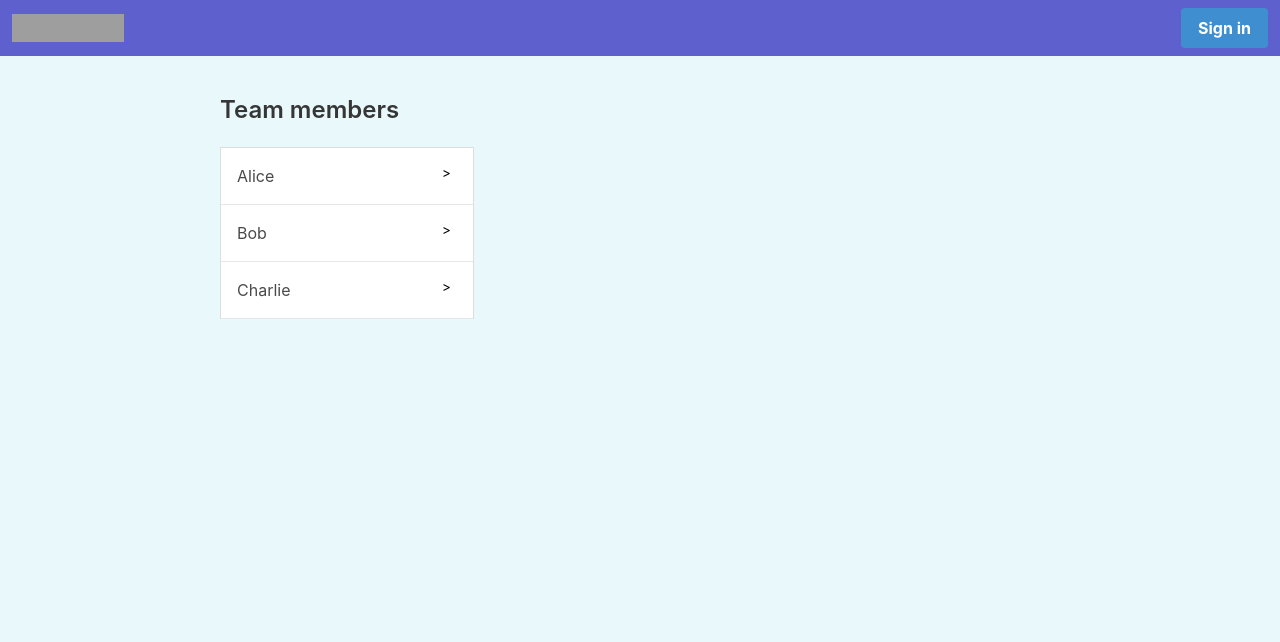
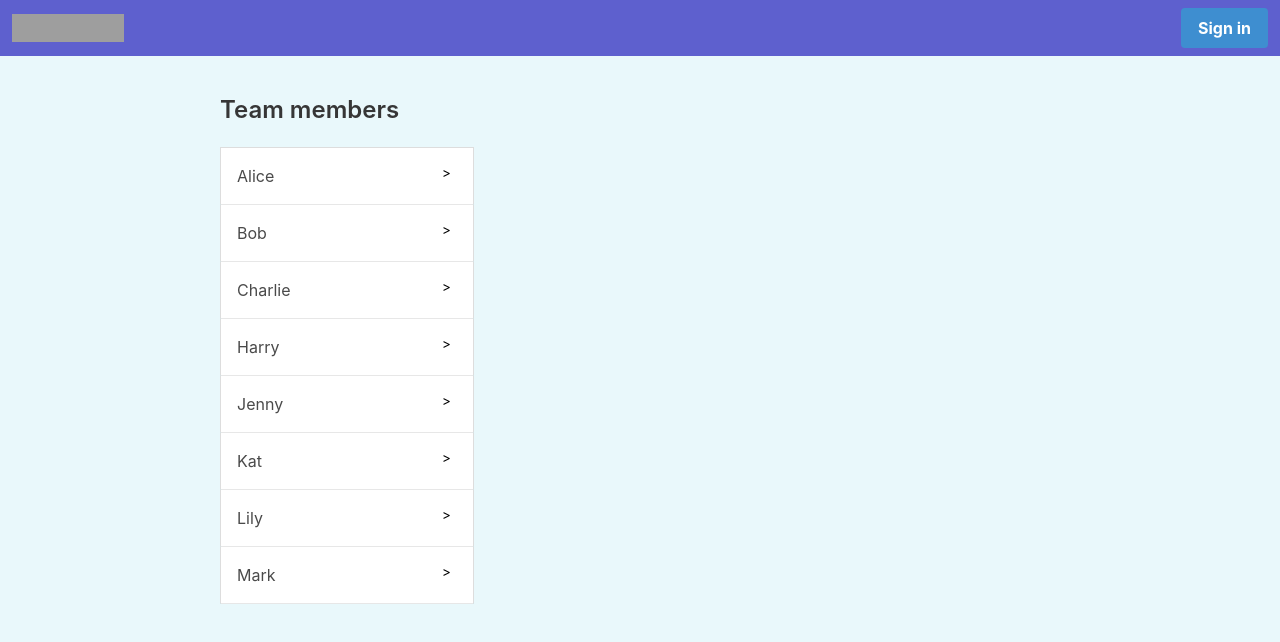
Before and after one commit to jkbhk/psa-code-sprint-2023, an Angular app: page /evaluation-head in a window 1280 px wide. Shown: the top 642 px of the page. Built offline with nearby package versions, Linux system fonts and the light colour scheme; grey boxes are pictures that could not be loaded.

Commit message:
added workers and department head stuff

```diff
--- a/src/app/course-tracker/course-tracker.component.html
+++ b/src/app/course-tracker/course-tracker.component.html
@@ -3,12 +3,12 @@
   <div class="grades-container">
     <table class="table is-bordered is-narrow">
       <tr>
-        <th>Module</th>
-        <th>Grade</th>
+        <th>Course</th>
+        <th>Status</th>
       </tr>
       <tr *ngFor="let course of courses | keyvalue; let i =index">
-        <!-- <td>{{course.name}}</td>
-        <td>{{course.status}}</td> -->
+        <td>{{course.value.name}}</td>
+        <td>{{course.value.status}}</td>
       </tr>
     </table>
   </div>
--- a/src/app/data.service.ts
+++ b/src/app/data.service.ts
@@ -18,6 +18,17 @@ export class DataService {
     this.createUser("Alice","alice@gmail.com","HR");
     this.createUser("Bob","bob@gmail.com","Employee");
     this.createUser("Charlie","charlie@gmail.com","Department Head");
+
+
+    this.createUser("Harry","harry@gmail.com","Employee");
+    this.createUser("Jenny","jenny@gmail.com","Employee");
+    this.createUser("Kat","kat@gmail.com","Employee");
+    this.createUser("Lily","lily@gmail.com","Employee");
+    this.createUser("Mark","mark@gmail.com","Employee");
+
+    let charlie = new User("charlie@gmail.com","Charlie","Department Head");
+    charlie.managing.push("alice@gmail.com","harry@gmail.com","jenny@gmail.com","kat@gmail.com","lily@gmail.com","mark@gmail.com");
+
   }
 
   setCurrentUser(user:User){
@@ -31,6 +42,10 @@ export class DataService {
 
   getUserByEmail(email:string){
     return this.users.get(email);
+  }
+
+  getDepartmentHead(){
+      return this.getUserByEmail("charlie@gmail.com");
   }
 
   createUser(name:string, email:string, role:string ){
--- a/src/app/user.model.ts
+++ b/src/app/user.model.ts
@@ -8,6 +8,7 @@ export class User {
     evaluation: Evaluation;
     courses: Map<string, Course>
     role: string;
+    managing: string[]
 
     constructor(email:string, name:string, role:string){
         this.email = email;
@@ -16,6 +17,7 @@ export class User {
         this.evaluation = new Evaluation();
         this.courses = new Map<string, Course>();
         this.role = role
+        this.managing = []
 
         this.courses.set("Basic Java",new Course("Basic Java"));
         this.courses.set("Basic C#",new Course("Basic C#"));
```
